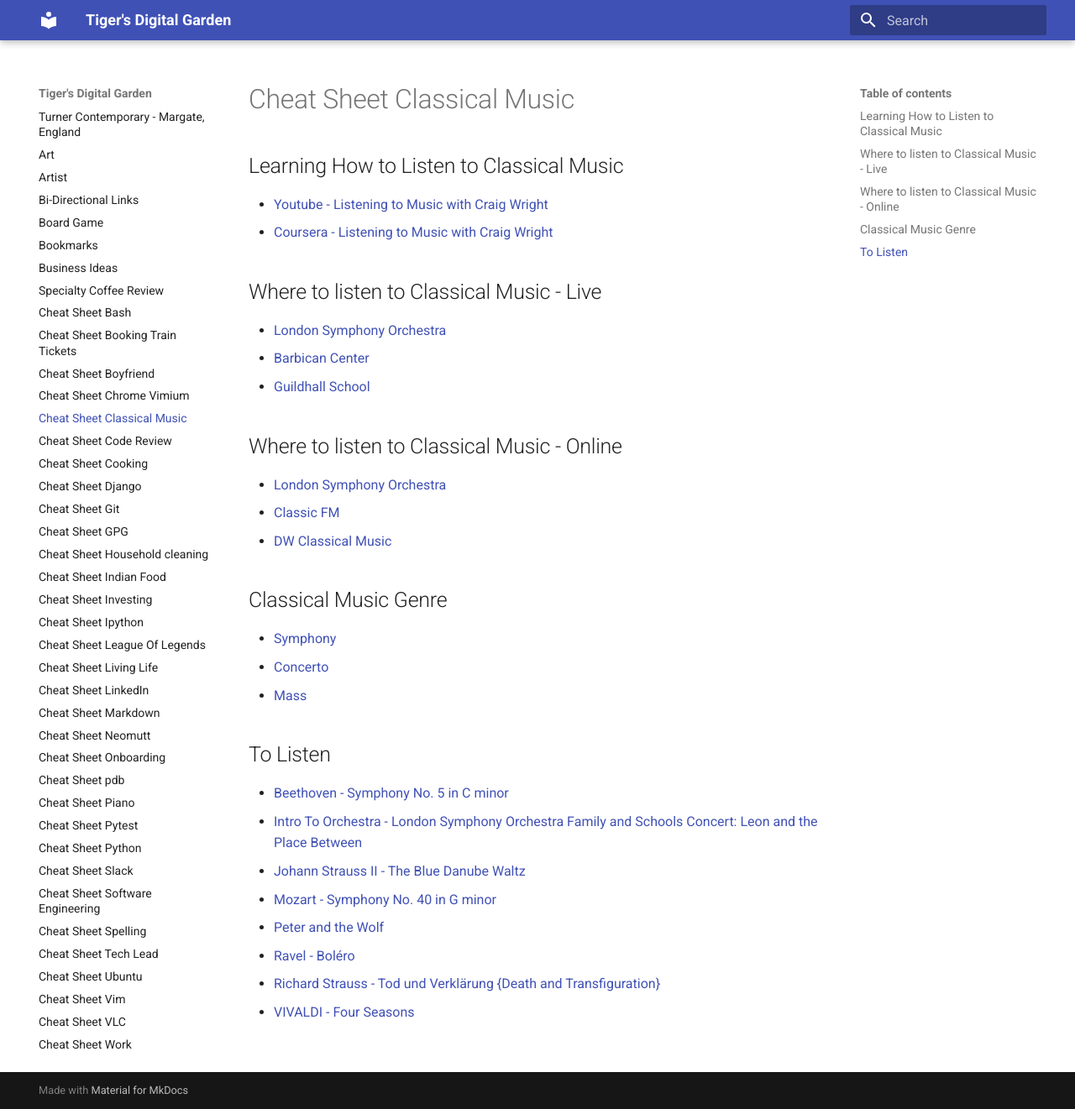
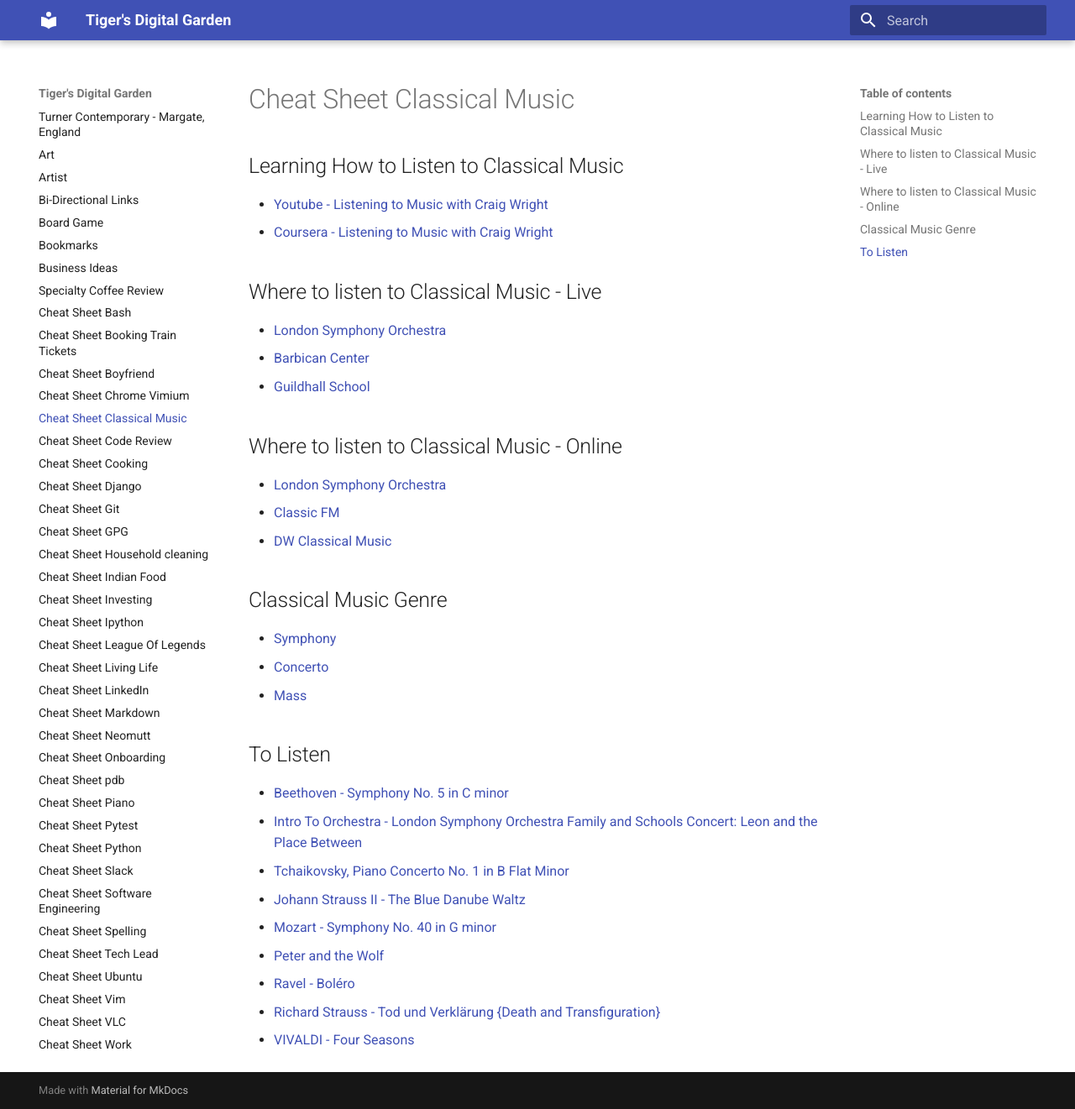
Before and after one commit to ynotstartups/notes, an MkDocs documentation site: the page built from notes/cheat-sheet-classical-music.md, in a window 1280 px wide and 1321 px high. Shown: the whole window at 84% size. Built offline with MkDocs 1.6.1 and Material for MkDocs 9.7.7, drawn with Linux system fonts in a browser that asks for light colours.

Commit message:
add Piano Concerto No. 1

```diff
--- a/notes/cheat-sheet-classical-music.md
+++ b/notes/cheat-sheet-classical-music.md
@@ -27,6 +27,7 @@
 
 - [Beethoven - Symphony No. 5 in C minor](https://www.youtube.com/watch?v=vEQAqKGCtdI)
 - [Intro To Orchestra - London Symphony Orchestra Family and Schools Concert: Leon and the Place Between](https://www.youtube.com/watch?v=jMh9D3uzc3U)
+- [Tchaikovsky, Piano Concerto No. 1 in B Flat Minor](https://www.youtube.com/watch?v=Ybg2BEy_pu0)
 - [Johann Strauss II - The Blue Danube Waltz](https://www.youtube.com/watch?v=tEDxGTLAUsQ)
 - [Mozart - Symphony No. 40 in G minor](https://www.youtube.com/watch?v=wqkXqpQMk2k)
 - [Peter and the Wolf](https://www.youtube.com/watch?v=9ueGfjBKbiE)
```
